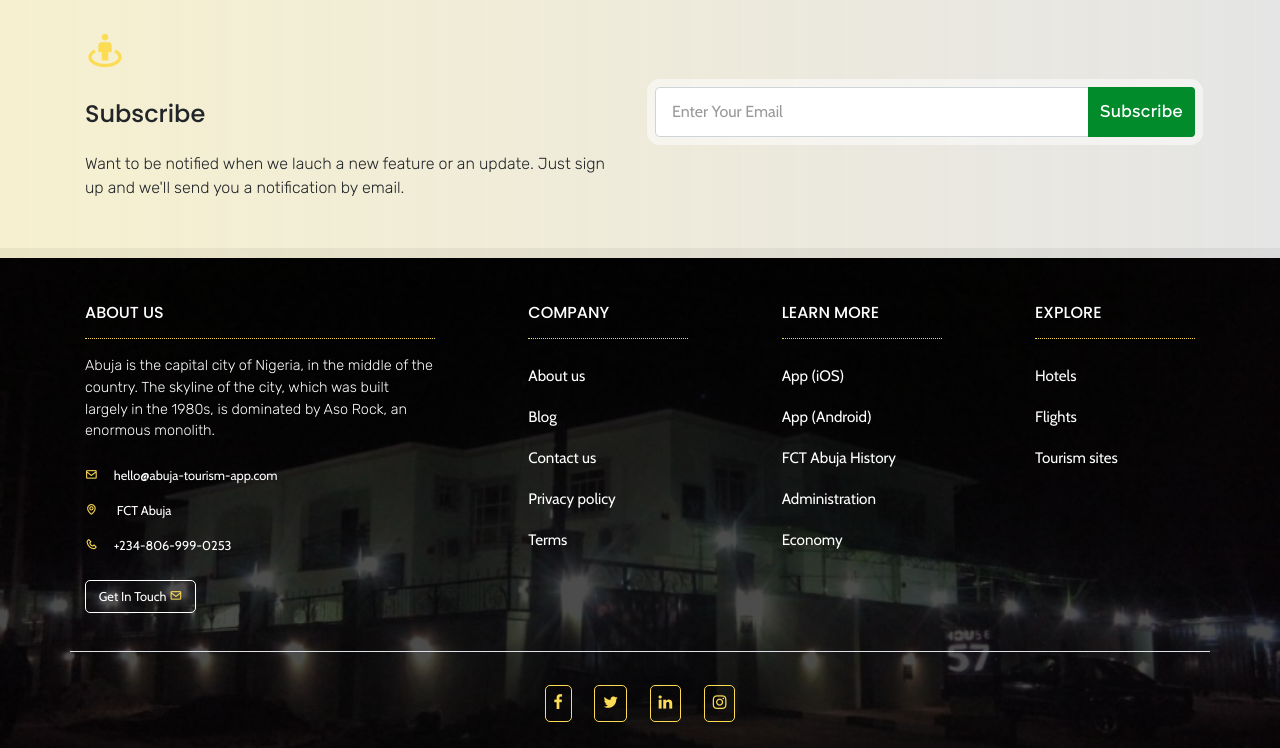
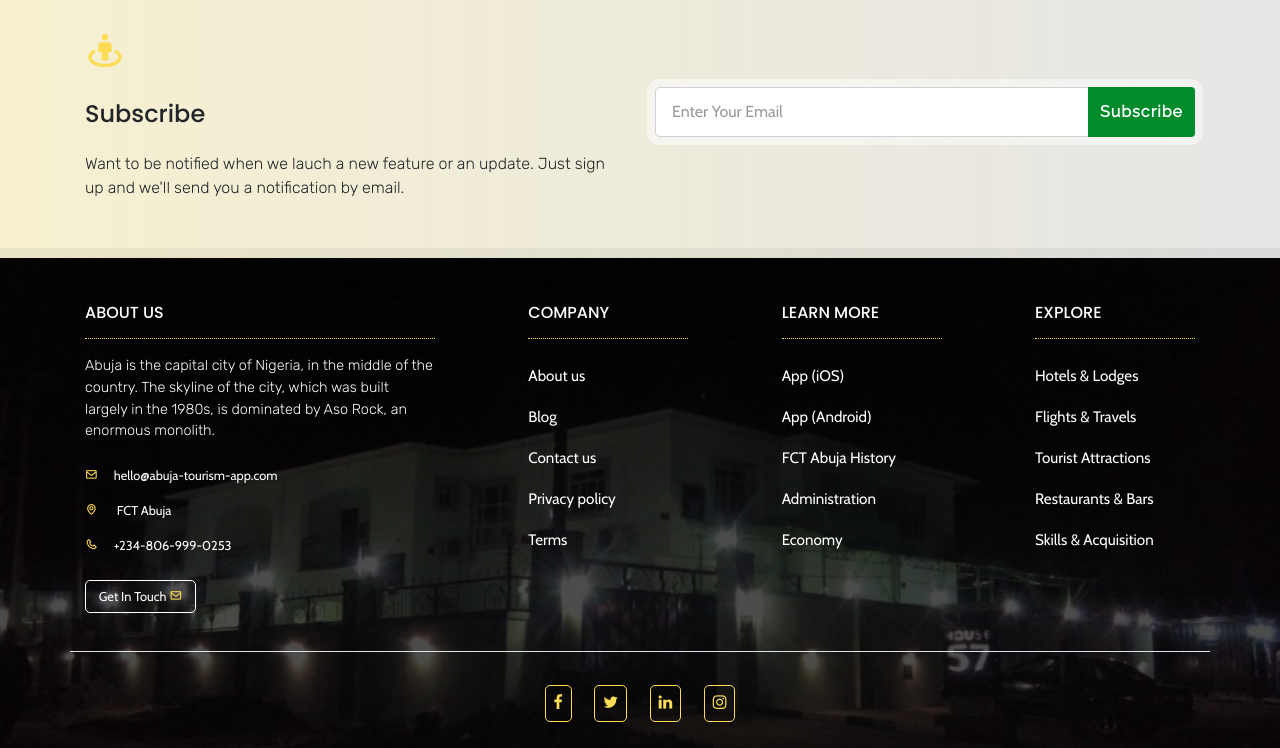
Before and after one commit to legendoscar/abuja-tourism, a PHP site: page /index.php in a window 1280 px wide. Shown: the part 4175-4923 px from the top of the page. Run offline with PHP 8.4, Linux system fonts and the light colour scheme; some libraries are stand-ins or nearby versions; some web fonts are replaced.

Commit message:
Fixed sticky header brken links

```diff
--- a/includes/footer.php
+++ b/includes/footer.php
@@ -104,13 +104,19 @@
                         <div class="fterinks">
                             <ul class="list-unstyled">
                                 <li>
-                                    <a href="hotels-listing.php">Hotels</a>
+                                    <a href="hotels-listing.php">Hotels &amp; Lodges</a>
                                 </li>
                                 <li>
-                                    <a href="#">Flights</a>
+                                    <a href="#">Flights &amp; Travels</a>
                                 </li>
                                 <li>
-                                    <a href="#">Tourism sites</a>
+                                    <a href="#">Tourist Attractions</a>
+                                </li>
+                                <li>
+                                    <a href="#">Restaurants & Bars</a>
+                                </li>
+                                <li>
+                                    <a href="#">Skills &amp; Acquisition</a>
                                 </li>
                             </ul>
                         </div>
--- a/includes/sticky-header.php
+++ b/includes/sticky-header.php
@@ -18,9 +18,10 @@
                                 ><i class="icon-info-circle"></i>
                                 </a>
                                 <div class="dropdown-menu" aria-labelledby="navDropdown">
-                                    <a href="https://losintech.com" class="dropdown-item" >About us
-                                    </a>
-                                    <a href="imo-state.php" class="dropdown-item">About FCT Abuja
+                                    <!-- <a href="https://losintech.com" class="dropdown-item" >
+                                        About us
+                                    </a> -->
+                                    <a href="fct-abuja.php" class="dropdown-item">About FCT Abuja
                                     </a>
                                 </div>
                             </li>
@@ -33,7 +34,7 @@
                                 ><i class="icon-list-alt"></i>
                                 </a>
                                 <div class="dropdown-menu" aria-labelledby="navDropdown">
-                                    <a href="hotels-listings.php" class="dropdown-item" >Hotels
+                                    <a href="hotels-listing.php" class="dropdown-item" >Hotels
                                     </a>
                                     <a href="#" class="dropdown-item">Flight
                                     </a>
@@ -42,7 +43,7 @@
                                 </div>
                             </li>
                             <li class="list-inline-item">
-                                <a href="https://losintech.com" class="nav-link">
+                                <a href="tel:+2348069990253" class="nav-link">
                                     <i class="icon-phone_in_talk"></i>
                                 </a>
                             </li>
@@ -55,20 +56,21 @@
                                 ><i class="icon-more_vert"></i>
                                 </a>
                                 <div class="dropdown-menu" aria-labelledby="navDropdown">
-                                    <a href="sign-in.php" class="dropdown-item" >Sign in
+                                    <a href="sign-in.php" class="dropdown-item">
+                                        Sign in
                                     </a>
-                                    <a href="sign-up.php" class="dropdown-item">Sign up
+                                    <a href="sign-up.php" class="dropdown-item">
+                                        Sign up
                                     </a>
                                     </a>
-                                    <a href="#" class="dropdown-item">History
+                                    <a href="fct-abuja.php#history" class="dropdown-item">
+                                        History
                                     </a>
-                                    <a href="#" class="dropdown-item">People / Culture
+                                    <a href="fct-abuja.php#administration" class="dropdown-item">
+                                        Administration
                                     </a>
-                                    <a href="#" class="dropdown-item">Marriage
-                                    </a>
-                                    <a href="#" class="dropdown-item">Food
-                                    </a>
-                                    <a href="#" class="dropdown-item">Market places
+                                    <a href="fct-abuja.php#economy" class="dropdown-item">
+                                        Economy
                                     </a>
                                 </div>
                             </li>
```
